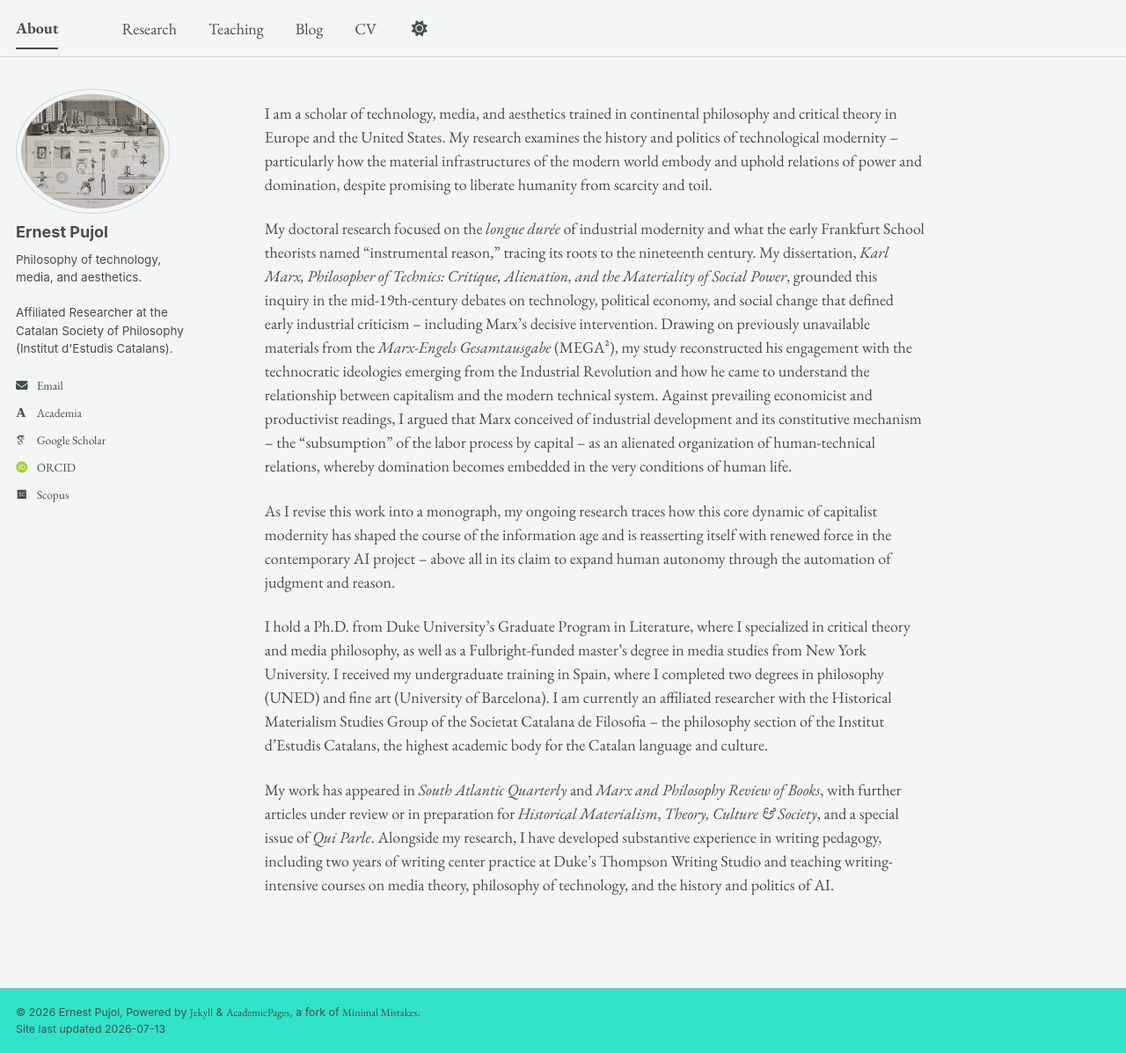
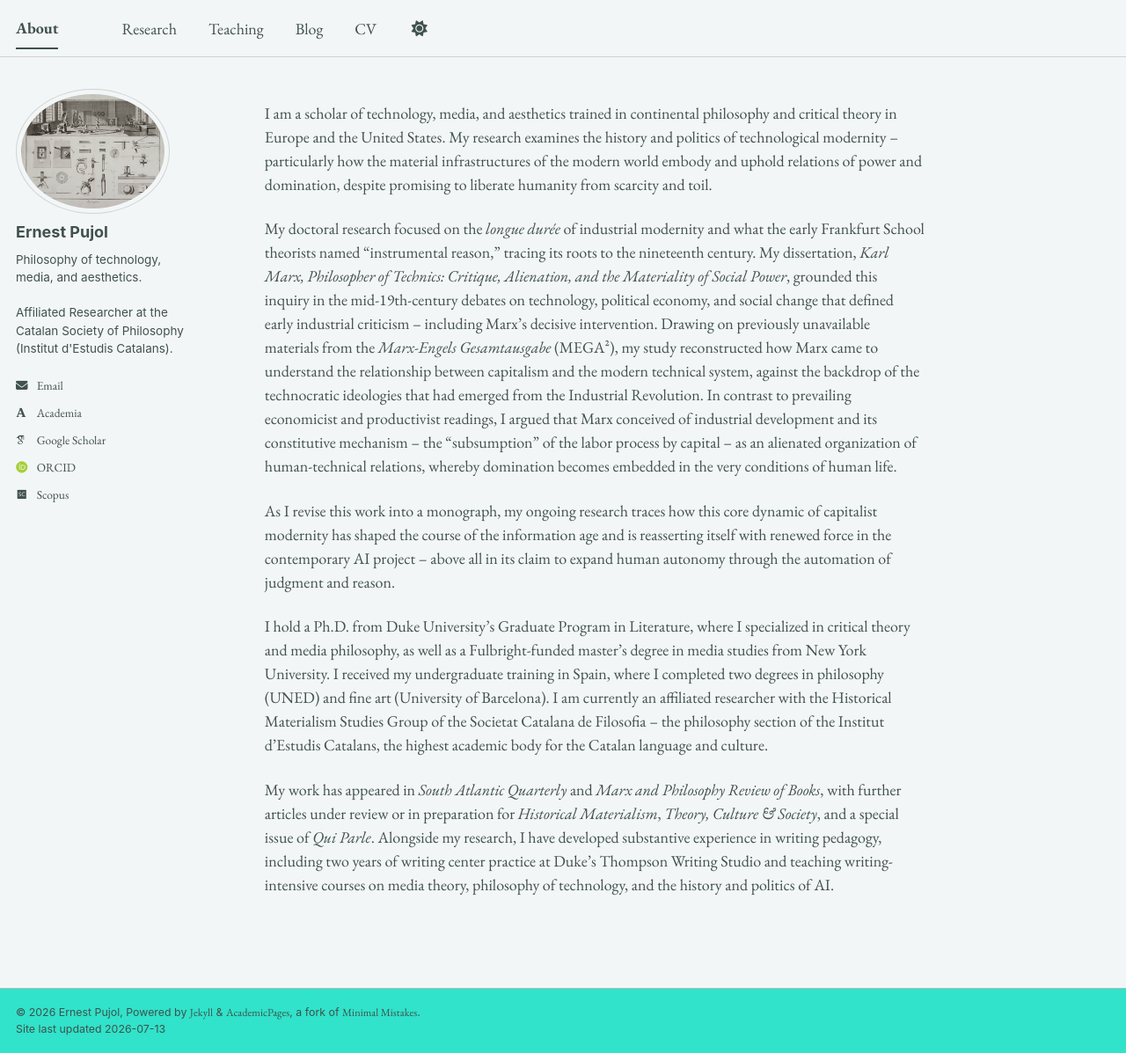
Before and after one commit to epujol90/epujol90.github.io, a Jekyll site: the page built from _pages/about.md, in a window 1280 px wide and 1197 px high. Shown: the whole window at 88% size. Built offline with Jekyll 4.4.1, drawn with Linux system fonts in a browser that asks for light colours; some web fonts are replaced; a script bundle is joined from its source files by our own code; library files that are not in the unit come from our copies.

Commit message:
Update about.md

```diff
--- a/_pages/about.md
+++ b/_pages/about.md
@@ -8,7 +8,7 @@ redirect_from:
 ---
 I am a scholar of technology, media, and aesthetics trained in continental philosophy and critical theory in Europe and the United States. My research examines the history and politics of technological modernity -- particularly how the material infrastructures of the modern world embody and uphold relations of power and domination, despite promising to liberate humanity from scarcity and toil.
 
-My doctoral research focused on the _longue durée_ of industrial modernity and what the early Frankfurt School theorists named “instrumental reason,” tracing its roots to the nineteenth century. My dissertation, _Karl Marx, Philosopher of Technics: Critique, Alienation, and the Materiality of Social Power_, grounded this inquiry in the mid-19th-century debates on technology, political economy, and social change that defined early industrial criticism -- including Marx's decisive intervention. Drawing on previously unavailable materials from the _Marx-Engels Gesamtausgabe_ (MEGA²), my study reconstructed his engagement with the technocratic ideologies emerging from the Industrial Revolution and how he came to understand the relationship between capitalism and the modern technical system. Against prevailing economicist and productivist readings, I argued that Marx conceived of industrial development and its constitutive mechanism -- the “subsumption” of the labor process by capital -- as an alienated organization of human-technical relations, whereby domination becomes embedded in the very conditions of human life.
+My doctoral research focused on the _longue durée_ of industrial modernity and what the early Frankfurt School theorists named “instrumental reason,” tracing its roots to the nineteenth century. My dissertation, _Karl Marx, Philosopher of Technics: Critique, Alienation, and the Materiality of Social Power_, grounded this inquiry in the mid-19th-century debates on technology, political economy, and social change that defined early industrial criticism -- including Marx's decisive intervention. Drawing on previously unavailable materials from the _Marx-Engels Gesamtausgabe_ (MEGA²), my study reconstructed how Marx came to understand the relationship between capitalism and the modern technical system, against the backdrop of the technocratic ideologies that had emerged from the Industrial Revolution. In contrast to prevailing economicist and productivist readings, I argued that Marx conceived of industrial development and its constitutive mechanism -- the “subsumption” of the labor process by capital -- as an alienated organization of human-technical relations, whereby domination becomes embedded in the very conditions of human life.
 
 As I revise this work into a monograph, my ongoing research traces how this core dynamic of capitalist modernity has shaped the course of the information age and is reasserting itself with renewed force in the contemporary AI project -- above all in its claim to expand human autonomy through the automation of judgment and reason.
 
```
